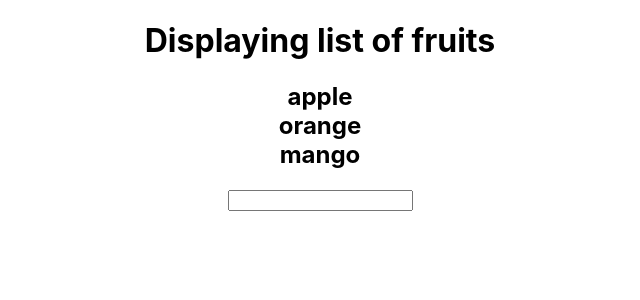
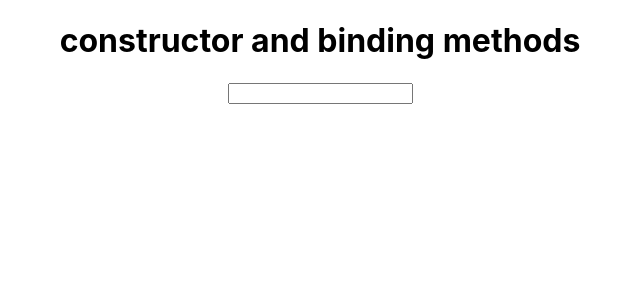
Before and after one commit to shaikjrizwana/primosoft-batch-1-training, a React (Create React App) app in the folder my-react-app/: page / in a window 1280 px wide. Shown: the top 300 px of the page, without its empty margins (320-960 px from the left). Built offline with nearby package versions, Linux system fonts and the light colour scheme.

Commit message:
feat: constructors and binding methods Description: constructor is used to bind the event handlers of componenet. props are the properties of the parent component. bind  returns a new functions which refers to this. in the program this refers to App component.

```diff
--- a/my-react-app/src/App.js
+++ b/my-react-app/src/App.js
@@ -1,33 +1,24 @@
 import React, { Component } from "react";
 import "./App.css";
 
-class App extends Component {
-  onChange(event) {
-    console.log(event.target.value);
+class App extends Component{
+  constructor(props){
+    super(props);
+    this.onSubmit=this.onSubmit.bind(this)
   }
-  onSubmit(event) {
+  onSubmit(event){
+    event.preventDefault();
     alert("submitted");
   }
-  render() {
-    const fruits = ["apple", "orange", "mango"];
-    return (
+  render(){
+    return(
       <div className="App">
-        <h1>Displaying list of fruits</h1>
-        <h2>
-          {fruits.map(fruit => {
-            return (
-              <div key={fruit} onMouseOver={this.onMouseOver}>
-                {" "}
-                {fruit}
-              </div>
-            );
-          })}
-        </h2>
+        <h1>constructor and binding methods</h1>
         <form onSubmit={this.onSubmit}>
-          <input onChange={this.onChange}></input>
+          <input/>
         </form>
       </div>
-    );
+    )
   }
 }
 
```
